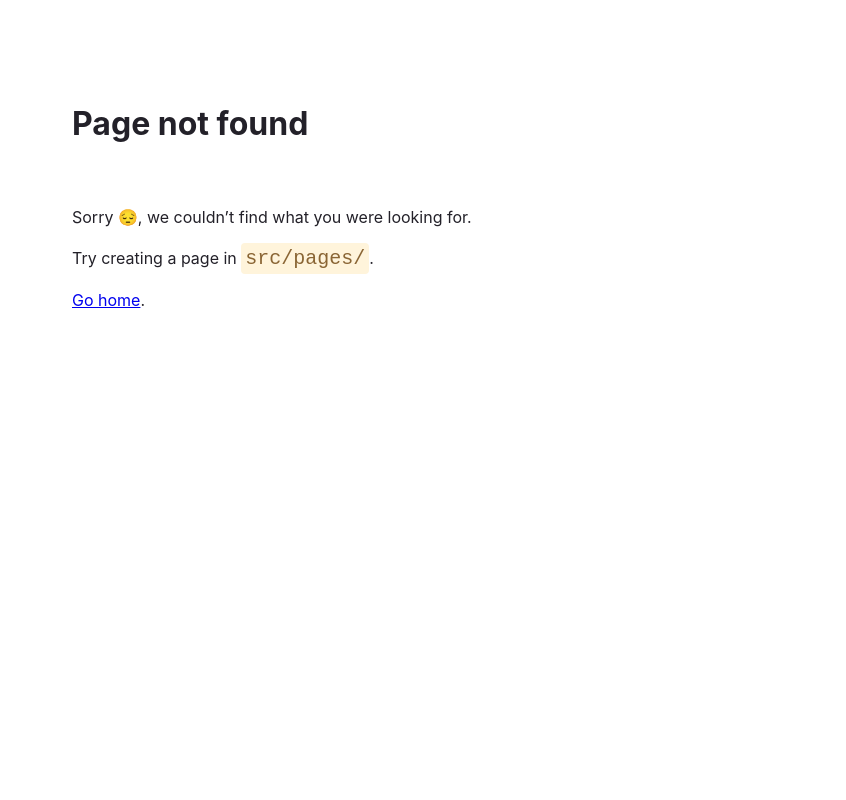
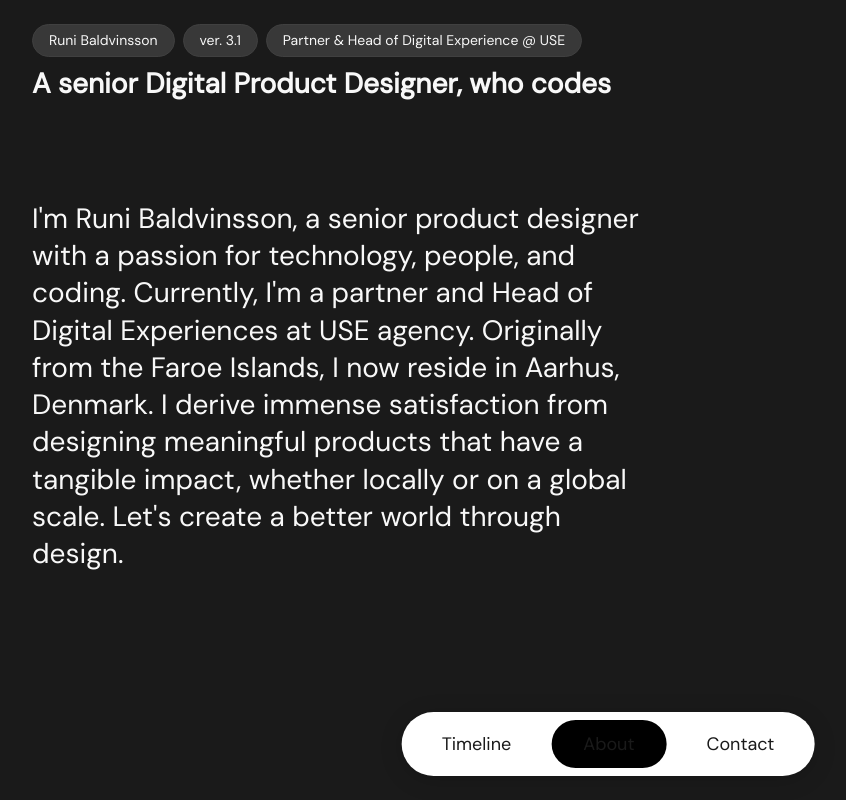
Before and after one commit to RuniEllingsgaard/personal-website, a Gatsby site: page /about in a window 1280 px wide. Before the commit this address had no page. Shown: the whole page, without its empty margins (32-878 px from the left). Built offline with nearby package versions, Linux system fonts and the light colour scheme; Gatsby itself is replaced by a stand-in of ours.

Commit message:
Getting stuff separated as components and getting the filter nav back alive again

```diff
--- /dev/null
+++ b/src/components/filter-nav.js
@@ -0,0 +1,17 @@
+
+import * as React from "react"
+import "../styles/styles.css"
+import { Link } from "gatsby"
+
+function FilterNav(){
+  return(
+        <div className="filter-container">
+          <ul className="filter-items">
+          <Link to="/" activeClassName="filter-active"><li>Timeline</li></Link>
+            <Link to="/about/" activeClassName="filter-active"><li>About</li></Link>
+            <Link to="/contact/" activeClassName="filter-active"><li>Contact</li></Link>
+          </ul>
+        </div>
+  )
+}
+export default FilterNav;
--- /dev/null
+++ b/src/components/top-nav.js
@@ -0,0 +1,25 @@
+import * as React from "react"
+import "../styles/styles.css"
+
+function TopNav(){
+  return(
+    <div className="header">
+        <div className="site-info-container">
+          <div className="name-version-container">
+            <p className="site-name">Runi Baldvinsson</p>
+            <p className="site-version">ver. 3.1</p>
+            <p className="site-position">Partner & Head of Digital Experience @ USE</p>
+          </div>
+          <h1 className="site-title">A senior Digital Product Designer, who codes</h1>
+        </div>
+        {/* <div className="nav-container">
+          <span>About me</span>
+          <div className="contact-container">
+            <button className="site-contact-button">Contact</button>
+          </div>
+        </div> */}
+      </div>
+
+  )
+}
+export default TopNav;
--- /dev/null
+++ b/src/pages/about.js
@@ -0,0 +1,22 @@
+import * as React from "react"
+import "../styles/styles.css"
+import TopNav from "../components/top-nav";
+import FilterNav from "../components/filter-nav";
+
+
+
+function about() {
+
+
+  return(
+     <div className="app-container">
+      <TopNav/>
+      <FilterNav/>
+      <div className="about-container">
+      <p>I'm Runi Baldvinsson, a senior product designer with a passion for technology, people, and coding. Currently, I'm a partner and Head of Digital Experiences at USE agency. Originally from the Faroe Islands, I now reside in Aarhus, Denmark. I derive immense satisfaction from designing meaningful products that have a tangible impact, whether locally or on a global scale. Let's create a better world through design.</p>
+      </div>
+     </div>
+      )
+}
+
+export default about;
--- a/src/styles/styles.css
+++ b/src/styles/styles.css
@@ -256,6 +256,10 @@ font-weight: 400;
   transform: scale(0.97);
   cursor: pointer;
 }
+.filter-container a{
+  text-decoration: none;
+
+}
 
 
 .filter-container{
@@ -284,6 +288,7 @@ font-weight: 400;
 .filter-container ul li{
   padding: 12px 32px;
   transition: all 0.15s ease;
+  color:#1a1a1a;
 }
 
 .filter-container ul li:hover{
@@ -303,6 +308,8 @@ font-weight: 400;
   border-radius: 100rem;
   color: white;
 }
+
+
 
 .calendar-container{
   display: flex;
@@ -420,6 +427,19 @@ font-weight: 400;
 
 }
 
+.about-container{
+  display: flex;
+  margin-top: 200px;
+  /* height: 100%; */
+  height: calc(100vh - 274px);
+  margin-left: 64px;
+}
+
+.about-container p{
+  font-size: 28px;
+  max-width: 50%;
+}
+
 
 @media only screen and (max-width: 600px) {
 
```
Also changed, not shown: src/pages/contact.js (added, +22 -0 lines), src/pages/index.js (+5 -39 lines).
